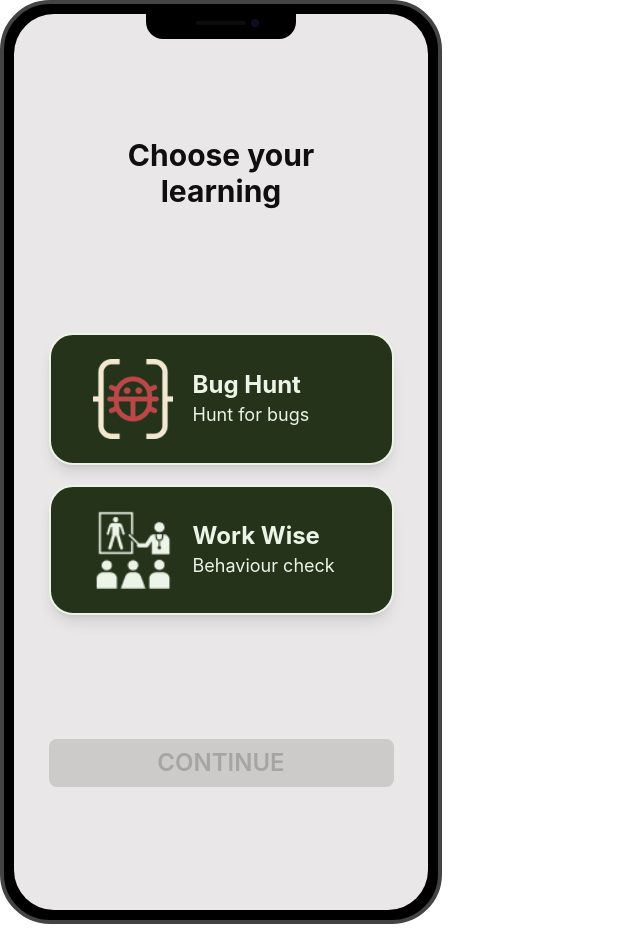
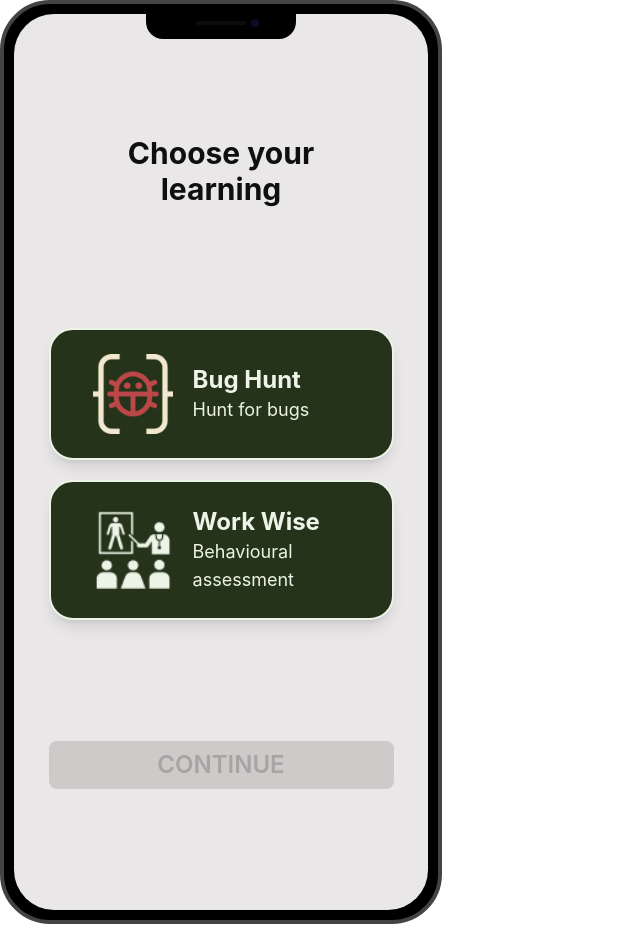
Before and after one commit to BinaryBusters/binary_busters_frontend, a React (Vite) app: page /chooseyourlearning in a window 1280 px wide. Shown: the whole page, without its empty margins (0-640 px from the left). Built offline with nearby package versions, Linux system fonts and the light colour scheme.

Commit message:
some edit

```diff
--- a/src/components/ChooseYourLearning.jsx
+++ b/src/components/ChooseYourLearning.jsx
@@ -22,7 +22,7 @@ export default function CYL() {
                     <img src="../workwise.png" className="w-20"></img>
                     <div className="flex flex-col justify-center w-7/12">
                         <h2 className="text-secondary font-bold text-2xl">Work Wise</h2>
-                        <p className="text-secondary text-lg">Behaviour check</p>
+                        <p className="text-secondary text-lg">Behavioural <br /> assessment</p>
                     </div>
                 </div>
             </div>
--- a/src/components/ModalButton.jsx
+++ b/src/components/ModalButton.jsx
@@ -1,6 +1,6 @@
 import React from "react";
 
-const ModalButton = ({correct}) => {
+const ModalButton = ({correct = true}) => {
   if (correct) {
     const title = "Correct";
     const answer = "Why the answer is incorrect/correct";
--- a/src/components/WorkWise.jsx
+++ b/src/components/WorkWise.jsx
@@ -2,6 +2,10 @@ import React from "react";
 import ModalButton from "./ModalButton";
 
 const WorkWise = ({ scenarioText }) => {
+  // const [step, setStep] = useState(0);
+  // data = [question1, question2]
+
+  //
   return (
     <div className="flex flex-col justify-center items-center">
       <div className="card p-5 bg-white">
```
